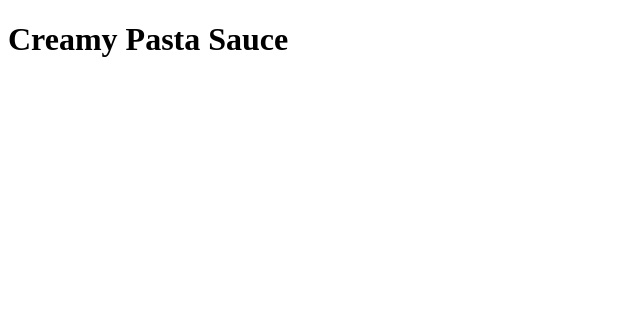
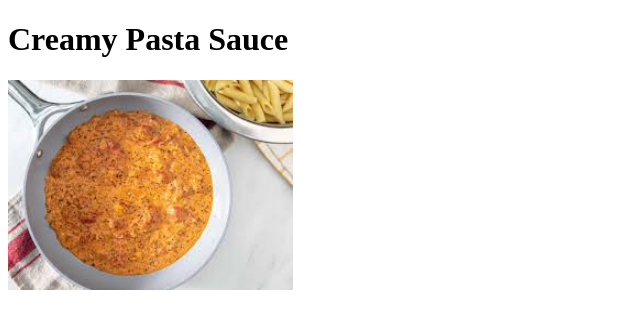
Before and after one commit to aaritpaliwal/odin-recipes, a plain HTML site: page recipes/creamy-pasta-sauce.html in a window 1280 px wide. Shown: the whole page, without its empty margins (0-640 px from the left). Drawn offline with Linux system fonts and the light colour scheme.

Commit message:
Add working image to a recipe

```diff
--- a/recipes/creamy-pasta-sauce.html
+++ b/recipes/creamy-pasta-sauce.html
@@ -6,5 +6,6 @@
     </head>
     <body>
         <h1>Creamy Pasta Sauce</h1>
+        <img src="../images/creamy-pasta-sauce.jpeg" alt="Image of Creamy Pasta Sauce" height="210" width="285">
     </body>
 </html>
```
Also changed, not shown: images/creamy-pasta-sauce.jpeg (added).
